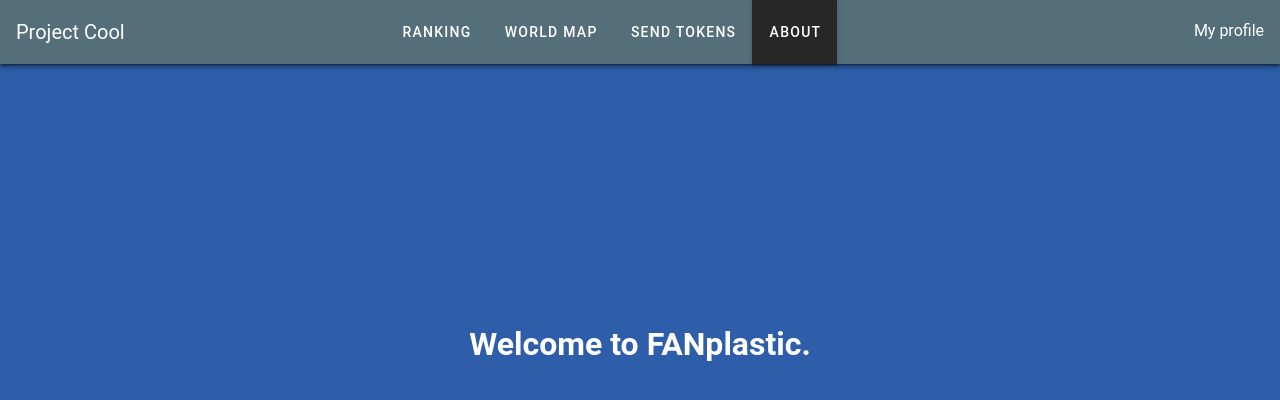
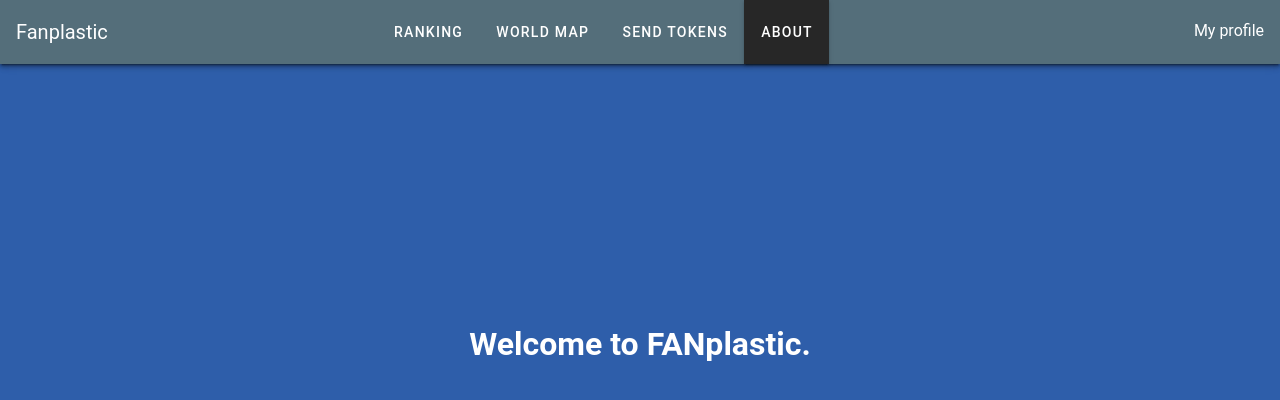
Before and after one commit to NicoleKuong/Team-cool-project, a Vue app in the folder project-cool/: page / in a window 1280 px wide. Shown: the top 400 px of the page. Built offline with nearby package versions, Linux system fonts and the light colour scheme; the HTML template or start-up script is replaced by a standard one.

Commit message:
name change

```diff
--- a/project-cool/src/components/NavigationBar.vue
+++ b/project-cool/src/components/NavigationBar.vue
@@ -52,7 +52,7 @@
   name: "NavigationBar",
   data() {
     return {
-      appTitle: "Project Cool",
+      appTitle: "Fanplastic",
       menuItems: [
         { title: "Ranking", path: "/ranking" },
         { title: "World Map", path: "/worldmap" },
```
